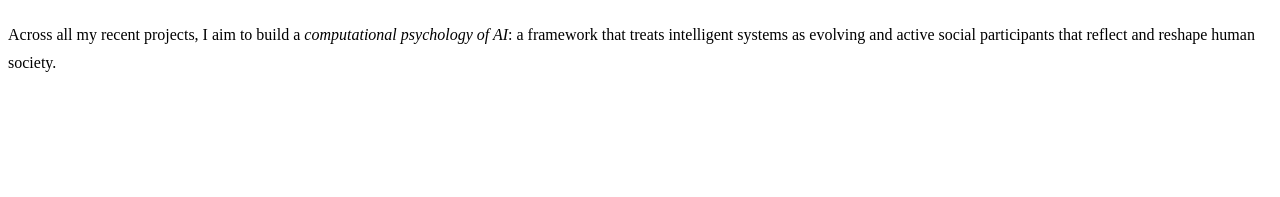
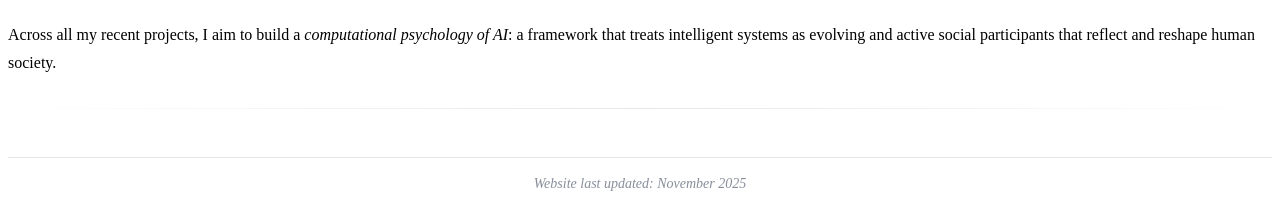
Before and after one commit to muhua-h/muhua-h.github.io, a Jekyll site: the page built from _pages/includes/intro.md, in a window 1280 px wide. Shown: the part 1314-1511 px from the top of the page. Built offline with Jekyll 4.4.1, drawn with Linux system fonts in a browser that asks for light colours; our own code applies the rules of GitHub Pages for plain Markdown files; before the commit the page ends 1409 px from its top, so only the background shows below that.

Commit message:
Add last updated section to website footer
Added "Website last updated" section at the bottom of the About Me page with professional styling including centered text, muted colors, and subtle divider line for easy date tracking.

🤖 Generated with [Claude Code](https://claude.ai/code)

Co-Authored-By: Claude <noreply@anthropic.com>

```diff
--- a/_includes/head/custom.html
+++ b/_includes/head/custom.html
@@ -155,6 +155,20 @@ article.page h2 {
     display: none;
   }
 }
+
+/* Last Updated Section */
+.last-updated {
+  text-align: center;
+  margin-top: 3rem;
+  padding-top: 1rem;
+  border-top: 1px solid #e5e7eb;
+  color: #6b7280;
+}
+
+.last-updated small {
+  font-size: 0.875rem;
+  opacity: 0.8;
+}
 </style>
 
 <script type="text/x-mathjax-config"> MathJax.Hub.Config({ TeX: { equationNumbers: { autoNumber: "all" } } }); </script>
--- a/_pages/includes/intro.md
+++ b/_pages/includes/intro.md
@@ -33,3 +33,9 @@ My research has since expanded through collaborations at **Microsoft Research As
 alignment problems.
 
 Across all my recent projects, I aim to build a *computational psychology of AI*: a framework that treats intelligent systems as evolving and active social participants that reflect and reshape human society.
+
+---
+
+<div class="last-updated">
+<small><em>Website last updated: November 2025</em></small>
+</div>
```
